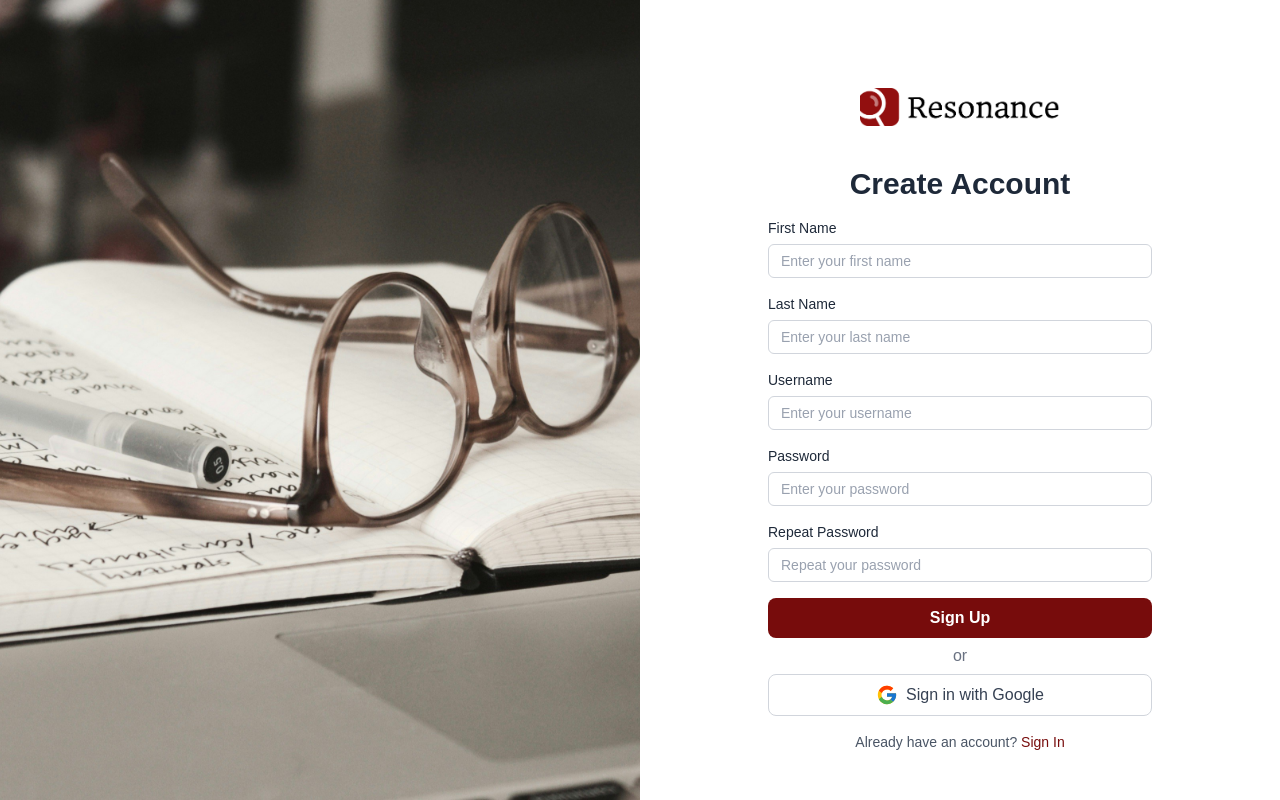
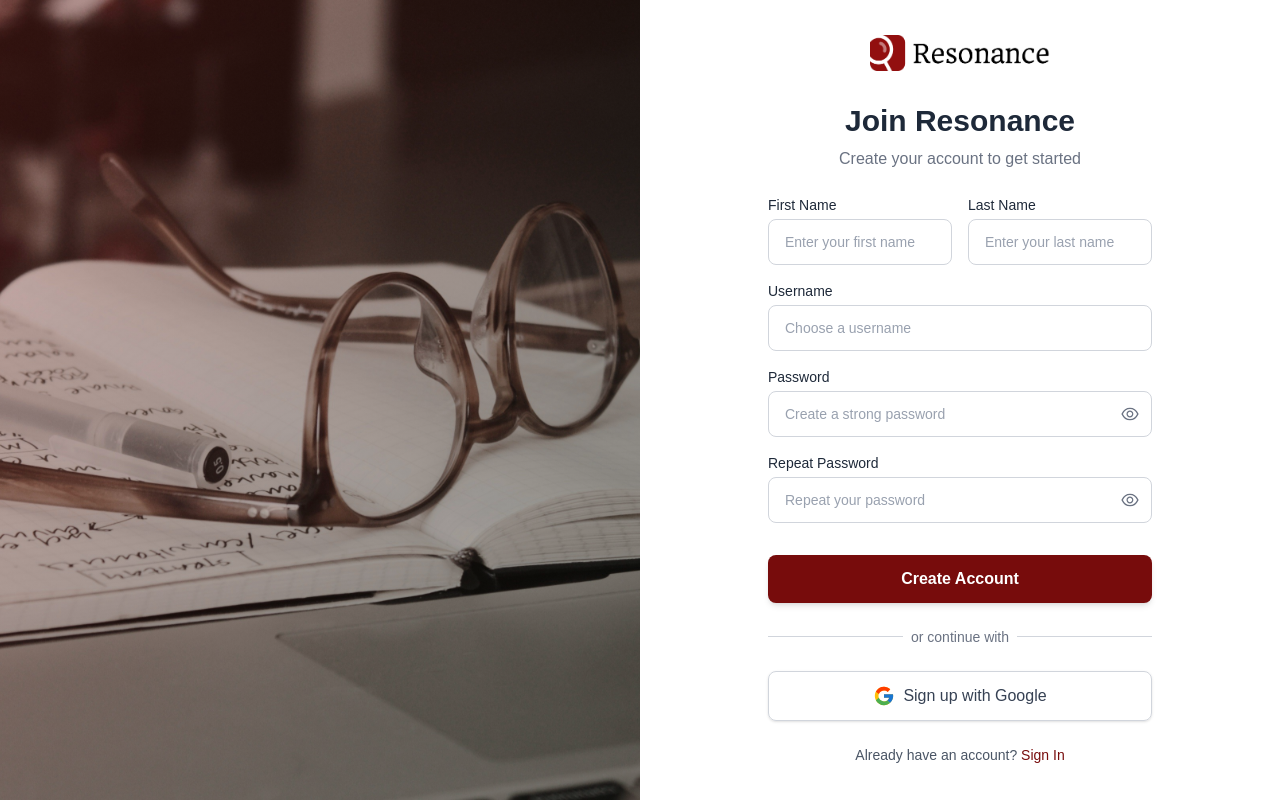
Before and after one commit to nethmalgunawardhana/devthon_resonance, a Next.js app: page /signup in a window 1280 px wide. Built offline with nearby package versions, Linux system fonts and the light colour scheme; no server answers.

Commit message:
feat: enhance SignIn and SignUp components with password visibility toggle and improved loading indicators

```diff
--- a/src/app/signin/page.tsx
+++ b/src/app/signin/page.tsx
@@ -6,13 +6,15 @@ import { signInWithEmailAndPassword, GoogleAuthProvider, signInWithPopup } from
 import { auth } from '@/firebase';
 import Image from 'next/image';
 import { FcGoogle } from 'react-icons/fc';
+import { AiOutlineEye, AiOutlineEyeInvisible } from 'react-icons/ai';
 
 export default function SignIn() {
   const router = useRouter();
 
   const [form, setForm] = useState({ username: '', password: '' });
   const [error, setError] = useState('');
-  const [loading, setLoading] = useState(false); // Loading state
+  const [loading, setLoading] = useState(false);
+  const [showPassword, setShowPassword] = useState(false);
 
   useEffect(() => {
     const unsubscribe = auth.onAuthStateChanged((user) => {
@@ -20,10 +22,10 @@ export default function SignIn() {
         console.log('User is signed in:', user.email);
       }
     });
-    return () => unsubscribe(); // Cleanup the listener on unmount
+    return () => unsubscribe();
   }, []);
 
-  const handleChange = (e: any) => {
+  const handleChange = (e: React.ChangeEvent<HTMLInputElement>) => {
     setForm({ ...form, [e.target.name]: e.target.value });
   };
 
@@ -33,11 +35,11 @@ export default function SignIn() {
       setError('Please fill in all fields');
       return;
     }
-    setLoading(true); // Start loading
+    setLoading(true);
     try {
       const email = form.username + '@resonance.com';
       await signInWithEmailAndPassword(auth, email, form.password);
-      router.push('/'); // Redirect to homepage after successful sign-in
+      router.push('/');
     } catch (err) {
       console.error(err);
       if (err instanceof Error) {
@@ -46,23 +48,23 @@ export default function SignIn() {
         setError('An unexpected error occurred');
       }
     } finally {
-      setLoading(false); // Stop loading
+      setLoading(false);
     }
   };
 
   const handleGoogleSignIn = async () => {
-    setLoading(true); // Start loading
+    setLoading(true);
     try {
       const provider = new GoogleAuthProvider();
       await signInWithPopup(auth, provider);
-      router.push('/'); // Redirect to homepage after successful Google sign-in
+      router.push('/');
     } catch (err) {
       if (err instanceof Error) {
         console.error(err);
         setError('Google Sign-In failed');
       }
     } finally {
-      setLoading(false); // Stop loading
+      setLoading(false);
     }
   };
 
@@ -72,63 +74,124 @@ export default function SignIn() {
         <Image
           src="/signin-cover.jpg"
           alt="Visual"
-          layout="fill"
-          objectFit="cover"
+          fill
+          className="object-cover"
+          sizes="50vw"
         />
+        <div className="absolute inset-0 bg-gradient-to-b from-transparent to-[#770C0C]/50"></div>
       </div>
       <div className="w-full bg-white md:w-1/2 flex items-center justify-center p-8">
         <div className="w-full max-w-md space-y-6">
           <div className="text-center">
-            <Image src="/logo.png" alt="Logo" width={200} height={200} className="mx-auto mb-10" />
-            <h2 className="text-3xl font-semibold text-gray-800">Welcome Back</h2>
+            <div className="flex justify-center">
+              <Image src="/logo.png" alt="Logo" width={200} height={200} className="mb-6 transform hover:scale-105 transition-transform duration-300" />
+            </div>
+            <h2 className="text-3xl font-bold text-gray-800 mb-2">Welcome Back</h2>
             <p className="text-sm text-gray-500">Sign in to your account</p>
           </div>
 
-          <form onSubmit={handleSubmit} className="space-y-4">
-            {error && <div className="text-red-600 text-sm text-center">{error}</div>}
+          <form onSubmit={handleSubmit} className="space-y-5">
+            {error && (
+              <div className="bg-red-50 border border-red-200 text-red-600 px-4 py-3 rounded-lg text-sm text-center animate-pulse">
+                {error}
+              </div>
+            )}
 
-            <div>
-              <label className="block text-sm font-medium mb-1 text-gray-800">Username</label>
+            <div className="space-y-2">
+              <label className="block text-sm font-medium text-gray-800">Username</label>
+              <div className="relative">
                 <input
                   type="text"
                   name="username"
                   value={form.username}
                   onChange={handleChange}
-                className="w-full px-3 py-1.5 text-sm text-black placeholder-gray-400 border border-gray-300 rounded-md"
+                  className="w-full px-4 py-3 text-sm text-black placeholder-gray-400 border border-gray-300 rounded-lg focus:outline-none focus:ring-2 focus:ring-[#770C0C]/30 focus:border-[#770C0C] transition-all"
                   placeholder="Enter your username"
                 />
               </div>
-            <div>
-              <label className="block text-sm font-medium mb-1 text-gray-800">Password</label>
+            </div>
+
+            <div className="space-y-2">
+              <label className="block text-sm font-medium text-gray-800">Password</label>
+              <div className="relative">
                 <input
-                type="password"
+                  type={showPassword ? "text" : "password"}
                   name="password"
                   value={form.password}
                   onChange={handleChange}
-                className="w-full px-3 py-1.5 text-sm text-black placeholder-gray-400 border border-gray-300 rounded-md"
+                  className="w-full px-4 py-3 text-sm text-black placeholder-gray-400 border border-gray-300 rounded-lg focus:outline-none focus:ring-2 focus:ring-[#770C0C]/30 focus:border-[#770C0C] transition-all"
                   placeholder="Enter your password"
                 />
+                <button
+                  type="button"
+                  onClick={() => setShowPassword(!showPassword)}
+                  className="absolute right-3 top-1/2 transform -translate-y-1/2 text-gray-500 hover:text-gray-700"
+                >
+                  {showPassword ? <AiOutlineEyeInvisible size={20} /> : <AiOutlineEye size={20} />}
+                </button>
+              </div>
+            </div>
+
+            <div className="flex justify-end">
+              <a href="#" className="text-sm text-[#770C0C] hover:underline">Forgot password?</a>
             </div>
 
             <button
               type="submit"
-              className="w-full bg-[#770C0C] text-white py-2 rounded-lg font-semibold hover:bg-[#5d0a0a] transition"
-              disabled={loading} // Disable button while loading
+              className="w-full bg-[#770C0C] text-white py-3 rounded-lg font-semibold hover:bg-[#5d0a0a] transition-all transform hover:scale-[1.02] shadow-md hover:shadow-lg disabled:opacity-70 disabled:cursor-not-allowed"
+              disabled={loading}
             >
-              {loading ? 'Signing In...' : 'Sign In'}
+              {loading ? (
+                <div className="flex items-center justify-center">
+                  <svg className="animate-spin -ml-1 mr-3 h-5 w-5 text-white" xmlns="http://www.w3.org/2000/svg" fill="none" viewBox="0 0 24 24">
+                    <circle className="opacity-25" cx="12" cy="12" r="10" stroke="currentColor" strokeWidth="4"></circle>
+                    <path className="opacity-75" fill="currentColor" d="M4 12a8 8 0 018-8V0C5.373 0 0 5.373 0 12h4zm2 5.291A7.962 7.962 0 014 12H0c0 3.042 1.135 5.824 3 7.938l3-2.647z"></path>
+                  </svg>
+                  Signing In...
+                </div>
+              ) : 'Sign In'}
             </button>
           </form>
 
-          <div className="text-center my-2 text-gray-500">or</div>
+          <div className="relative">
+            <div className="absolute inset-0 flex items-center">
+              <div className="w-full border-t border-gray-300"></div>
+            </div>
+            <div className="relative flex justify-center text-sm">
+              <span className="px-2 bg-white text-gray-500">or continue with</span>
+            </div>
+          </div>
 
           <button
             type="button"
             onClick={handleGoogleSignIn}
-            className="w-full border border-gray-300 py-2 rounded-lg text-gray-700 hover:bg-gray-100 flex justify-center items-center gap-2"
-            disabled={loading} // Disable button while loading
+            className="w-full border border-gray-300 py-3 rounded-lg text-gray-700 hover:bg-gray-50 flex justify-center items-center gap-2 transition-all transform hover:scale-[1.02] shadow-sm hover:shadow-md disabled:opacity-70 disabled:cursor-not-allowed"
+            disabled={loading}
           >
-            {loading ? 'Signing In...' : <><FcGoogle className="text-xl" /> Sign in with Google</>}
+            {loading ? (
+              <div className="flex items-center justify-center">
+                <svg className="animate-spin -ml-1 mr-3 h-5 w-5 text-gray-700" xmlns="http://www.w3.org/2000/svg" fill="none" viewBox="0 0 24 24">
+                  <circle className="opacity-25" cx="12" cy="12" r="10" stroke="currentColor" strokeWidth="4"></circle>
+                  <path className="opacity-75" fill="currentColor" d="M4 12a8 8 0 018-8V0C5.373 0 0 5.373 0 12h4zm2 5.291A7.962 7.962 0 014 12H0c0 3.042 1.135 5.824 3 7.938l3-2.647z"></path>
+                </svg>
+                Signing In...
+              </div>
+            ) : (
+              <>
+                <FcGoogle className="text-xl" />
+                Sign in with Google
+              </>
+            )}
           </button>
+
+          <div className="text-center mt-6">
+            <p className="text-sm text-gray-600">
+              Don&apos;t have an account?{' '}
+              <a href="/signup" className="text-[#770C0C] font-medium hover:underline">
+                Sign Up
+              </a>
+            </p>
+          </div>
         </div>
       </div>
     </div>
--- a/src/app/signup/page.tsx
+++ b/src/app/signup/page.tsx
@@ -7,7 +7,7 @@ import { doc, setDoc } from 'firebase/firestore';
 import { useRouter } from 'next/navigation';
 import Image from 'next/image';
 import { FcGoogle } from 'react-icons/fc';
-import { AiOutlineLoading3Quarters } from 'react-icons/ai';
+import { AiOutlineEye, AiOutlineEyeInvisible } from 'react-icons/ai';
 
 export default function SignUp() {
   const [form, setForm] = useState({
@@ -19,13 +19,15 @@ export default function SignUp() {
   });
 
   const [error, setError] = useState('');
-  const [loading, setLoading] = useState(false); // Loading state
+  const [loading, setLoading] = useState(false);
+  const [showPassword, setShowPassword] = useState(false);
+  const [showRepeatPassword, setShowRepeatPassword] = useState(false);
   const router = useRouter();
 
   const handleSubmit = async (e: React.FormEvent) => {
     e.preventDefault();
     setError('');
-    setLoading(true); // Start loading
+    setLoading(true);
 
     // Validate form fields
     if (!form.firstName || !form.lastName || !form.username || !form.password || !form.repeatPassword) {
@@ -56,151 +58,222 @@ export default function SignUp() {
         createdAt: new Date(),
       });
 
-      router.push('/'); // Redirect to homepage after successful sign-up
-    } catch (err: any) {
+
+      router.push('/signin');
+    } catch (err: unknown) {
       console.error(err);
-      setError(err.message || 'Something went wrong');
+      setError(err instanceof Error ? err.message : 'Something went wrong');
     } finally {
-      setLoading(false); // Stop loading
+      setLoading(false);
     }
   };
 
   const handleGoogleSignIn = async () => {
-    setLoading(true); // Start loading
+    setLoading(true);
     try {
       const result = await signInWithPopup(auth, googleProvider);
       const user = result.user;
 
-      // Save user data to Firestore
-      await setDoc(doc(db, 'users', user.uid), {
+
+      const userRef = doc(db, 'users', user.uid);
+
+      try {
+
+        await setDoc(userRef, {
           uid: user.uid,
           firstName: user.displayName?.split(' ')[0] || '',
           lastName: user.displayName?.split(' ')[1] || '',
-        username: user.email?.split('@')[0],
+          username: user.email?.split('@')[0] || '',
           email: user.email,
-      });
+          createdAt: new Date(),
+          lastLogin: new Date(),
+        }, { merge: true });
 
-      router.push('/'); // Redirect to homepage
-    } catch (err: any) {
-      console.error(err);
-      setError(err.message || 'Google Sign-In failed');
+
+        router.push('/');
+      } catch (firestoreErr) {
+        console.error("Firestore error:", firestoreErr);
+
+        if (firestoreErr instanceof Error) {
+          if (firestoreErr.message.includes("permission-denied")) {
+            setError("Access denied. Please check your Firestore rules.");
+          } else {
+            setError(`Firestore error: ${firestoreErr.message}`);
+          }
+        } else {
+          setError('Failed to save user data. Please try again.');
+        }
+
+        return;
+      }
+    } catch (authErr) {
+      console.error("Authentication error:", authErr);
+      setError(authErr instanceof Error ? authErr.message : 'Google Sign-In failed');
     } finally {
-      setLoading(false); // Stop loading
+      setLoading(false);
     }
   };
 
-  const handleChange = (e: any) => {
+  const handleChange = (e: React.ChangeEvent<HTMLInputElement>) => {
     setForm({ ...form, [e.target.name]: e.target.value });
   };
 
   return (
     <div className="min-h-screen flex relative">
-      {/* Popup Loader */}
+      {/* Background overlay loader */}
       {loading && (
-        <div className="absolute inset-0 bg-black bg-opacity-50 flex items-center justify-center z-50">
-          <div className="flex flex-col items-center">
-            <AiOutlineLoading3Quarters className="text-white text-4xl animate-spin" />
-            <p className="text-white mt-4">Processing...</p>
+        <div className="fixed inset-0 bg-black bg-opacity-70 flex items-center justify-center z-50 backdrop-blur-sm">
+          <div className="bg-white p-6 rounded-lg shadow-xl flex flex-col items-center animate-bounce">
+            <svg className="animate-spin h-10 w-10 text-[#770C0C]" xmlns="http://www.w3.org/2000/svg" fill="none" viewBox="0 0 24 24">
+              <circle className="opacity-25" cx="12" cy="12" r="10" stroke="currentColor" strokeWidth="4"></circle>
+              <path className="opacity-75" fill="currentColor" d="M4 12a8 8 0 018-8V0C5.373 0 0 5.373 0 12h4zm2 5.291A7.962 7.962 0 014 12H0c0 3.042 1.135 5.824 3 7.938l3-2.647z"></path>
+            </svg>
+            <p className="text-gray-800 font-medium mt-4">Creating your account...</p>
           </div>
         </div>
       )}
 
-      <div className="w-1/2 hidden md:block">
-        <img
+      <div className="w-1/2 hidden md:block relative">
+        <Image
           src="/signup-cover.jpg"
           alt="Signup Cover"
-          className="w-full h-full object-cover"
+          fill
+          className="object-cover"
+          sizes="50vw"
         />
+        <div className="absolute inset-0 bg-gradient-to-br from-[#770C0C]/30 to-black/40"></div>
       </div>
 
       <div className="w-full md:w-1/2 flex items-center justify-center bg-white relative">
         <div className="w-full max-w-md p-8">
-          <div className="m-10 align-items-center flex justify-center">
-            <Image src="/logo.png" width={200} height={200} alt="Logo" />
+          <div className="mb-8 flex justify-center">
+            <Image
+              src="/logo.png"
+              width={180}
+              height={180}
+              alt="Logo"
+              className="transform hover:scale-105 transition-transform duration-300"
+            />
           </div>
-          <h2 className="text-3xl font-semibold text-center text-gray-800 mb-4">Create Account</h2>
+          <h2 className="text-3xl font-bold text-center text-gray-800 mb-2">Join Resonance</h2>
+          <p className="text-center text-gray-500 mb-6">Create your account to get started</p>
 
           <form onSubmit={handleSubmit} className="space-y-4">
-            {error && <div className="text-red-600 text-sm text-center">{error}</div>}
+            {error && (
+              <div className="bg-red-50 border border-red-200 text-red-600 px-4 py-3 rounded-lg text-sm animate-pulse">
+                {error}
+              </div>
+            )}
 
+            <div className="grid grid-cols-2 gap-4">
               <div>
-              <label className="block pb-1.5 text-sm text-gray-800">First Name</label>
+                <label className="block text-sm font-medium text-gray-800 mb-1">First Name</label>
                 <input
                   type="text"
                   name="firstName"
                   placeholder="Enter your first name"
                   value={form.firstName}
                   onChange={handleChange}
-                className="w-full px-3 py-1.5 text-sm text-black placeholder-gray-400 border border-gray-300 rounded-md"
+                  className="w-full px-4 py-3 text-sm text-black placeholder-gray-400 border border-gray-300 rounded-lg focus:outline-none focus:ring-2 focus:ring-[#770C0C]/30 focus:border-[#770C0C] transition-all"
                 />
               </div>
               <div>
-              <label className="block pb-1.5 text-sm text-gray-800">Last Name</label>
+                <label className="block text-sm font-medium text-gray-800 mb-1">Last Name</label>
                 <input
                   type="text"
                   name="lastName"
                   placeholder="Enter your last name"
                   value={form.lastName}
                   onChange={handleChange}
-                className="w-full px-3 py-1.5 text-sm text-black placeholder-gray-400 border border-gray-300 rounded-md"
+                  className="w-full px-4 py-3 text-sm text-black placeholder-gray-400 border border-gray-300 rounded-lg focus:outline-none focus:ring-2 focus:ring-[#770C0C]/30 focus:border-[#770C0C] transition-all"
                 />
               </div>
+            </div>
+
             <div>
-              <label className="block pb-1.5 text-sm text-gray-800">Username</label>
+              <label className="block text-sm font-medium text-gray-800 mb-1">Username</label>
               <input
                 type="text"
                 name="username"
-                placeholder="Enter your username"
+                placeholder="Choose a username"
                 value={form.username}
                 onChange={handleChange}
-                className="w-full px-3 py-1.5 text-sm text-black placeholder-gray-400 border border-gray-300 rounded-md"
+                className="w-full px-4 py-3 text-sm text-black placeholder-gray-400 border border-gray-300 rounded-lg focus:outline-none focus:ring-2 focus:ring-[#770C0C]/30 focus:border-[#770C0C] transition-all"
               />
             </div>
+
             <div>
-              <label className="block pb-1.5 text-sm text-gray-800">Password</label>
+              <label className="block text-sm font-medium text-gray-800 mb-1">Password</label>
+              <div className="relative">
                 <input
-                type="password"
+                  type={showPassword ? "text" : "password"}
                   name="password"
-                placeholder="Enter your password"
+                  placeholder="Create a strong password"
                   value={form.password}
                   onChange={handleChange}
-                className="w-full px-3 py-1.5 text-sm text-black placeholder-gray-400 border border-gray-300 rounded-md"
+                  className="w-full px-4 py-3 text-sm text-black placeholder-gray-400 border border-gray-300 rounded-lg focus:outline-none focus:ring-2 focus:ring-[#770C0C]/30 focus:border-[#770C0C] transition-all"
                 />
+                <button
+                  type="button"
+                  onClick={() => setShowPassword(!showPassword)}
+                  className="absolute right-3 top-1/2 transform -translate-y-1/2 text-gray-500 hover:text-gray-700"
+                >
+                  {showPassword ? <AiOutlineEyeInvisible size={20} /> : <AiOutlineEye size={20} />}
+                </button>
               </div>
+            </div>
+
             <div>
-              <label className="block pb-1.5 text-sm text-gray-800">Repeat Password</label>
+              <label className="block text-sm font-medium text-gray-800 mb-1">Repeat Password</label>
+              <div className="relative">
                 <input
-                type="password"
+                  type={showRepeatPassword ? "text" : "password"}
                   name="repeatPassword"
                   placeholder="Repeat your password"
                   value={form.repeatPassword}
                   onChange={handleChange}
-                className="w-full px-3 py-1.5 text-sm text-black placeholder-gray-400 border border-gray-300 rounded-md"
+                  className="w-full px-4 py-3 text-sm text-black placeholder-gray-400 border border-gray-300 rounded-lg focus:outline-none focus:ring-2 focus:ring-[#770C0C]/30 focus:border-[#770C0C] transition-all"
                 />
+                <button
+                  type="button"
+                  onClick={() => setShowRepeatPassword(!showRepeatPassword)}
+                  className="absolute right-3 top-1/2 transform -translate-y-1/2 text-gray-500 hover:text-gray-700"
+                >
+                  {showRepeatPassword ? <AiOutlineEyeInvisible size={20} /> : <AiOutlineEye size={20} />}
+                </button>
+              </div>
             </div>
 
             <button
               type="submit"
-              className="w-full bg-[#770C0C] text-white py-2 rounded-lg font-semibold hover:bg-[#5d0a0a] transition"
-              disabled={loading} // Disable button while loading
+              className="w-full bg-[#770C0C] text-white py-3 rounded-lg font-semibold hover:bg-[#5d0a0a] transition-all transform hover:scale-[1.02] shadow-md hover:shadow-lg disabled:opacity-70 disabled:cursor-not-allowed mt-4"
+              disabled={loading}
             >
-              {loading ? 'Signing Up...' : 'Sign Up'}
+              Create Account
             </button>
           </form>
 
-          <div className="text-center my-1.5 text-gray-500">or</div>
+          <div className="relative my-6">
+            <div className="absolute inset-0 flex items-center">
+              <div className="w-full border-t border-gray-300"></div>
+            </div>
+            <div className="relative flex justify-center text-sm">
+              <span className="px-2 bg-white text-gray-500">or continue with</span>
+            </div>
+          </div>
 
           <button
             onClick={handleGoogleSignIn}
-            className="w-full border border-gray-300 py-2 rounded-lg text-gray-700 hover:bg-gray-100 flex justify-center items-center gap-2"
-            disabled={loading} // Disable button while loading
+            className="w-full border border-gray-300 py-3 rounded-lg text-gray-700 hover:bg-gray-50 flex justify-center items-center gap-2 transition-all transform hover:scale-[1.02] shadow-sm hover:shadow-md disabled:opacity-70 disabled:cursor-not-allowed"
+            disabled={loading}
           >
-            {loading ? 'Signing Up...' : <><FcGoogle size={22} /> Sign in with Google</>}
+            <FcGoogle size={22} />
+            Sign up with Google
           </button>
 
-          <p className="text-center text-sm text-gray-600 mt-4">
+          <p className="text-center text-sm text-gray-600 mt-6">
             Already have an account?{' '}
-            <a href="/signin" className="text-[#770C0C] hover:underline">
+            <a href="/signin" className="text-[#770C0C] font-medium hover:underline">
               Sign In
             </a>
           </p>
```
Lines whose indentation alone changed are shown as unchanged.
